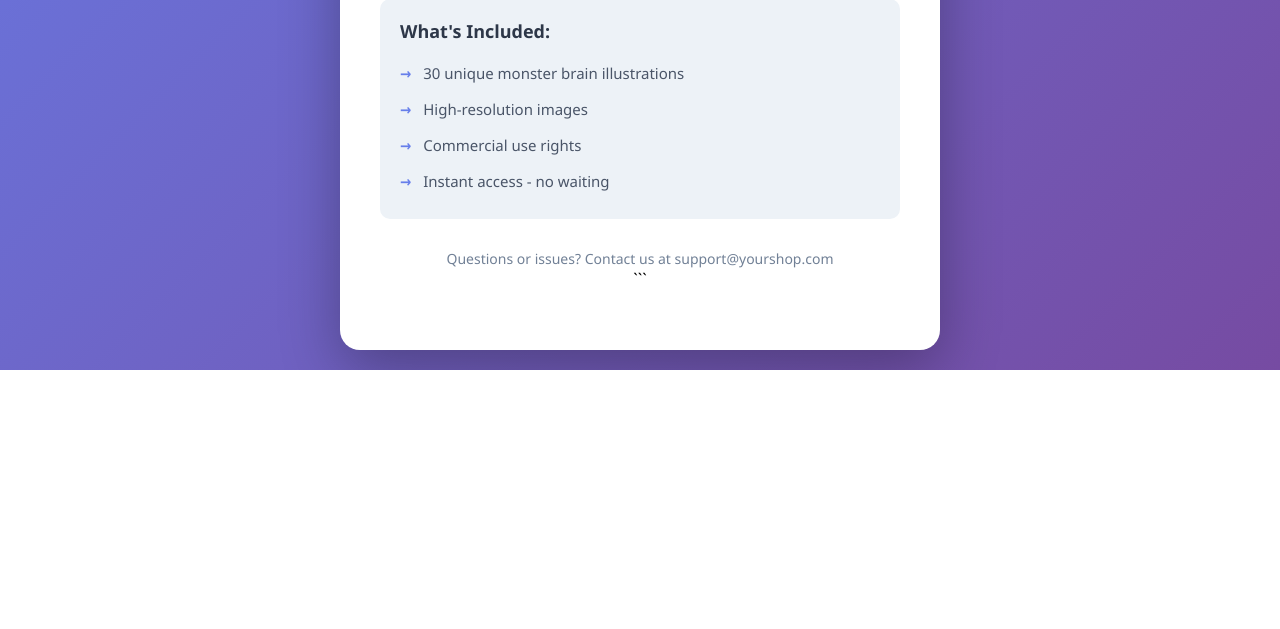
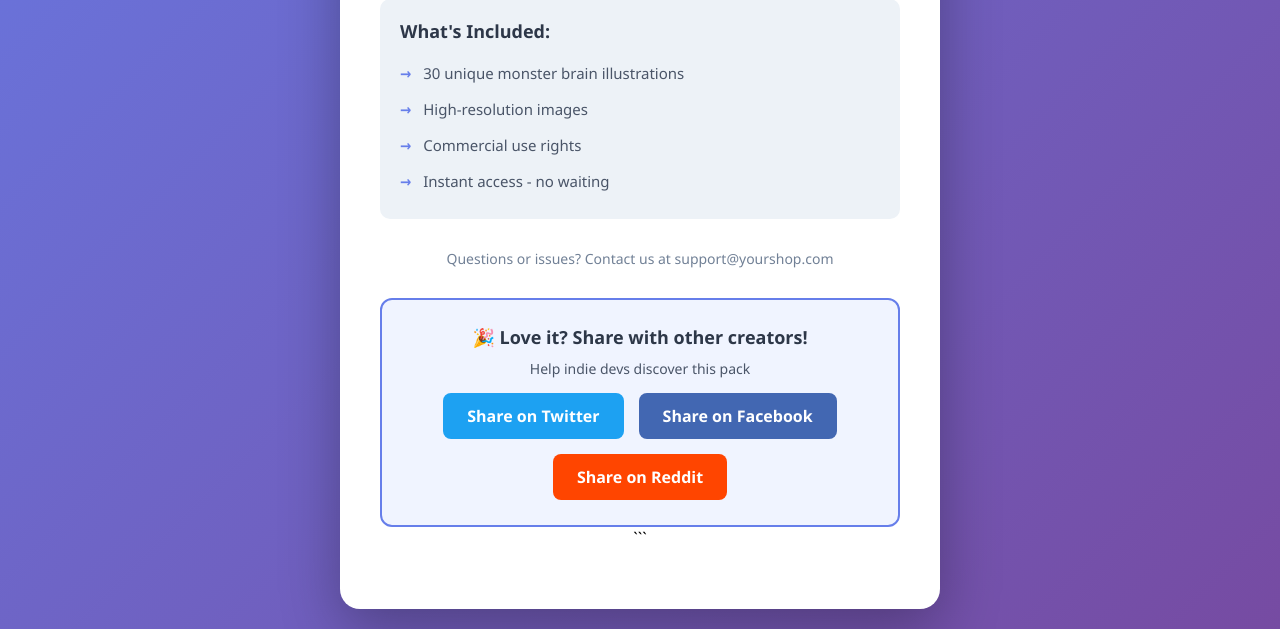
Before and after one commit to openinfo-automation/my_digital_shop, a Flask app: page /success in a window 1280 px wide. Shown: the part 621-1250 px from the top of the page. Before the commit the page ends 991 px from the top, so only its background shows below. Run offline with Flask 3, Linux system fonts and the light colour scheme.

Commit message:
Update success.html

````diff
--- a/templates/success.html
+++ b/templates/success.html
@@ -178,6 +178,17 @@ h1 { font-size: 28px; }
 <p class="footer-note">
     Questions or issues? Contact us at support@yourshop.com
 </p>
+
+<!-- Social Share Buttons -->
+<div style="text-align: center; margin-top: 30px; padding: 25px; background: #f0f4ff; border-radius: 12px; border: 2px solid #667eea;">
+    <h3 style="color: #2d3748; font-size: 18px; margin-bottom: 10px;">🎉 Love it? Share with other creators!</h3>
+    <p style="color: #4a5568; font-size: 14px; margin-bottom: 15px;">Help indie devs discover this pack</p>
+    <div style="display: flex; gap: 15px; justify-content: center; flex-wrap: wrap;">
+        <a href="https://twitter.com/intent/tweet?text=Just%20got%20these%20awesome%20AI%20Monster%20Brains%20for%20my%20game!%20Only%20%245%20for%2030%20designs&url=https://my-digital-shop.onrender.com" target="_blank" style="padding: 12px 24px; background: #1DA1F2; color: white; text-decoration: none; border-radius: 8px; font-weight: 600; transition: transform 0.2s;">Share on Twitter</a>
+        <a href="https://www.facebook.com/sharer/sharer.php?u=https://my-digital-shop.onrender.com" target="_blank" style="padding: 12px 24px; background: #4267B2; color: white; text-decoration: none; border-radius: 8px; font-weight: 600; transition: transform 0.2s;">Share on Facebook</a>
+        <a href="https://www.reddit.com/submit?url=https://my-digital-shop.onrender.com&title=AI%20Monster%20Brains%20-%20Perfect%20for%20Horror%20Games" target="_blank" style="padding: 12px 24px; background: #FF4500; color: white; text-decoration: none; border-radius: 8px; font-weight: 600; transition: transform 0.2s;">Share on Reddit</a>
+    </div>
+</div>
 ```
 
 </div>
````
